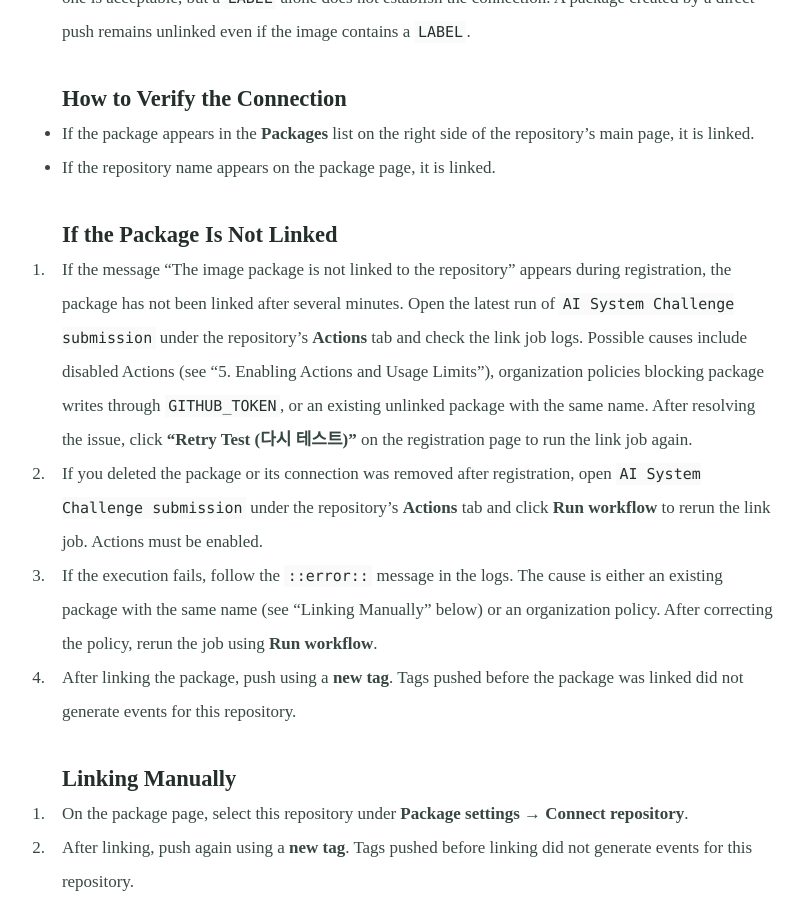
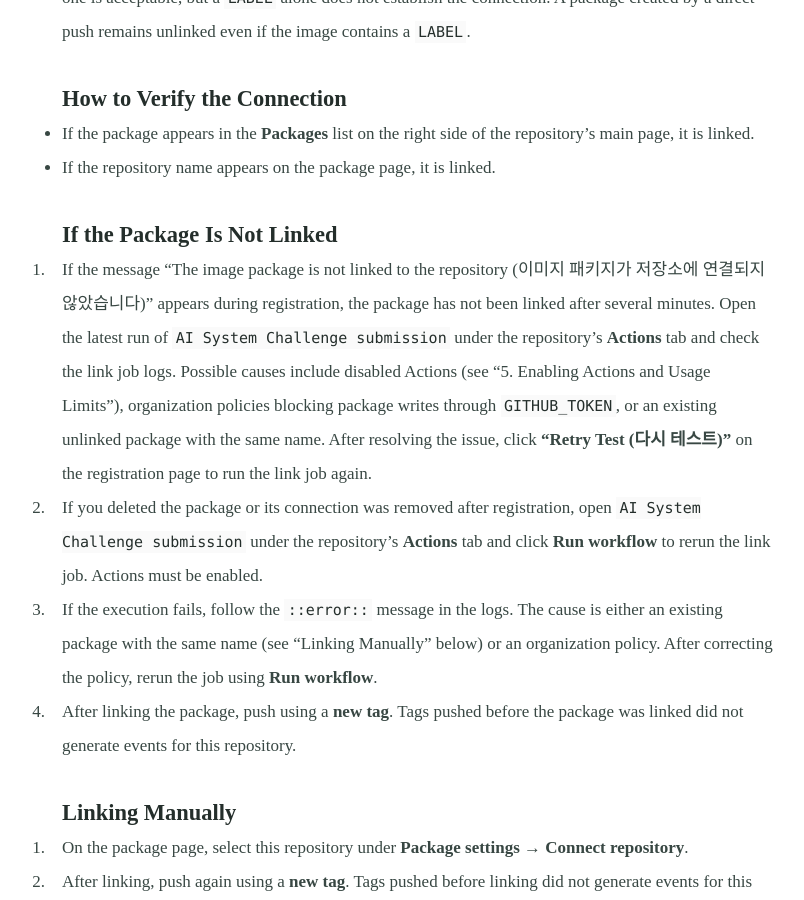
Before and after one commit to AISystemChallenge/AISystemChallenge.github.io, a Jekyll site: the page built from submission.md, in a window 1280 px wide and 900 px high, scrolled down 29036 px. Shown: the whole window, without its empty margins (221-1025 px from the left). Built offline with Jekyll 4.4.1, drawn with Linux system fonts in a browser that asks for light colours; some web fonts are replaced; some of the changed text lies outside the part shown.

Commit message:
Update submission_guide_en.md

```diff
--- a/_includes/submission_guide_en.md
+++ b/_includes/submission_guide_en.md
@@ -188,7 +188,7 @@ If no package with the same name exists, the link job in the workflow committed
 
 ##### If the Package Is Not Linked
 
-1. If the message "The image package is not linked to the repository" appears during registration, the package has not been linked after several minutes. Open the latest run of `AI System Challenge submission` under the repository's **Actions** tab and check the link job logs. Possible causes include disabled Actions (see "5. Enabling Actions and Usage Limits"), organization policies blocking package writes through `GITHUB_TOKEN`, or an existing unlinked package with the same name. After resolving the issue, click **"Retry Test (다시 테스트)"** on the registration page to run the link job again.
+1. If the message "The image package is not linked to the repository (이미지 패키지가 저장소에 연결되지 않았습니다)" appears during registration, the package has not been linked after several minutes. Open the latest run of `AI System Challenge submission` under the repository's **Actions** tab and check the link job logs. Possible causes include disabled Actions (see "5. Enabling Actions and Usage Limits"), organization policies blocking package writes through `GITHUB_TOKEN`, or an existing unlinked package with the same name. After resolving the issue, click **"Retry Test (다시 테스트)"** on the registration page to run the link job again.
 2. If you deleted the package or its connection was removed after registration, open `AI System Challenge submission` under the repository's **Actions** tab and click **Run workflow** to rerun the link job. Actions must be enabled.
 3. If the execution fails, follow the `::error::` message in the logs. The cause is either an existing package with the same name (see "Linking Manually" below) or an organization policy. After correcting the policy, rerun the job using **Run workflow**.
 4. After linking the package, push using a **new tag**. Tags pushed before the package was linked did not generate events for this repository.
@@ -203,7 +203,7 @@ If no package with the same name exists, the link job in the workflow committed
 If a package with the same name already exists (e.g., an image pushed directly before registration), link it to this repository using the "Linking Manually" procedure above. If you do not intend to link it, register a different image name.
 
 - If a package with the same name exists but is not linked to this repository or is linked to another repository, the automatic connection test fails.
-- A **private** package that is not linked to this repository may not be visible to the competition account (`AISystemChallenge`), allowing the image name check to pass. However, the link job's push will be rejected by that package (`::error::`), preventing the package from being linked. After waiting several minutes, registration fails with the message "The image package is not linked to the repository." It is not rejected immediately. If a package with the same name already exists, link it first or register a different name.
+- A **private** package that is not linked to this repository may not be visible to the competition account (`AISystemChallenge`), allowing the image name check to pass. However, the link job's push will be rejected by that package (`::error::`), preventing the package from being linked. After waiting several minutes, registration fails with the message "The image package is not linked to the repository (이미지 패키지가 저장소에 연결되지 않았습니다)". It is not rejected immediately. If a package with the same name already exists, link it first or register a different name.
 - If the package is already linked to this repository, a link job failure can be ignored. Pushing a new tag will still create a submission.
 
 ### 7. What Happens When an Image Is Pushed
@@ -290,7 +290,7 @@ If registration passes, the package is linked. To verify manually, check whether
 
 Check the `::error::` message in the Actions run logs. There are two possible causes. If a package with the same name already exists but is not linked to this repository (e.g., a package created by a direct push), link this repository under **Package settings → Connect repository** on the package page. If the package is already linked, the failure can be ignored, and pushing a new tag will create a submission. If an organization policy prevents Actions from writing packages using `GITHUB_TOKEN`, correct the policy and rerun the job using **Run workflow**. If you are still in the registration process, clicking **"Retry Test (다시 테스트)"** on the registration page also reruns the link job.
 
-**I see "The image package is not linked to the repository" during registration. What does this mean?**
+**I see "The image package is not linked to the repository (이미지 패키지가 저장소에 연결되지 않았습니다)" during registration. What does this mean?**
 
 It means the system waited several minutes but the package was still not linked to the repository. Possible causes include disabled Actions, organization policies preventing package writes through `GITHUB_TOKEN`, or an existing unlinked package with the same name (such as one created by a direct push), which caused the link job's push to be rejected. Check the `::error::` message in the link job logs under `AI System Challenge submission` in the Actions tab. After resolving the issue, click **"Retry Test (다시 테스트)"**. If a package with the same name already exists, link it under **Package settings → Connect repository** or register again using a different name.
 
```
